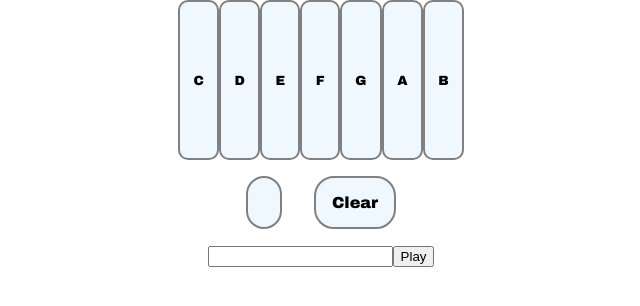
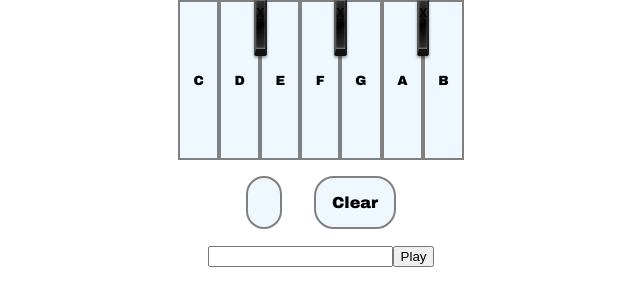
Before and after one commit to M00staff/bleacher-piano, a React (Create React App) app: page / in a window 1280 px wide. Shown: the top 306 px of the page, without its empty margins (319-959 px from the left). Built offline with nearby package versions, Linux system fonts and the light colour scheme.

Commit message:
add the black keys, could continue, but have other work to do - this was fun though

```diff
--- a/src/App.css
+++ b/src/App.css
@@ -9,7 +9,6 @@
 .keyButton {
   border: solid 2px grey;
   background-color: aliceblue;
-  border-radius: 10px;
   cursor: pointer;
   padding: 1em;
   font-family: "Arial Black", Gadget, sans-serif;
@@ -54,3 +53,33 @@
   background-color: red;
   cursor: pointer;
 }
+
+.black-keys {
+  position: absolute;
+  left: 85%;
+  height:3em;
+  background:#333;
+  background:-webkit-linear-gradient(-20deg,#333,#000,#333);
+  background:-moz-linear-gradient(-20deg,#333,#000,#333);
+  background:-ms-linear-gradient(-20deg,#333,#000,#333);
+  background:-o-linear-gradient(-20deg,#333,#000,#333);
+  background:linear-gradient(-20deg,#333,#000,#333);
+  z-index:10;
+  border-width:1px 2px 7px;
+  border-style:solid;
+  border-color:#666 #222 #111 #555;
+  -webkit-box-shadow:inset 0px -1px 2px rgba(255,255,255,0.4),0 2px 3px rgba(0,0,0,0.4);
+  -moz-box-shadow:inset 0px -1px 2px rgba(255,255,255,0.4),0 2px 3px rgba(0,0,0,0.4);
+  box-shadow:inset 0px -1px 2px rgba(255,255,255,0.4),0 2px 3px rgba(0,0,0,0.4);
+  -webkit-border-radius:0 0 2px 2px;
+  -moz-border-radius:0 0 2px 2px;
+  border-radius:0 0 2px 2px;
+}
+
+.black-keys-hide {
+  display: none;
+}
+
+.mappedKeyWrapper {
+  position: relative;
+}
--- a/src/components/Piano.jsx
+++ b/src/components/Piano.jsx
@@ -42,7 +42,8 @@ export const Piano = () => {
   return (
     <Fragment>
       <div className="keyWrapper">
-        {pianoKeys.map(x =>
+        {pianoKeys.map((x, i) =>
+          <span className="mappedKeyWrapper">
             <button
               className="keyButton"
               key={x}
@@ -51,7 +52,9 @@ export const Piano = () => {
               onAnimationEnd={(e) => e.target.classList.remove("clickedButton")}
             >
               {x}
-          </button>)}
+            </button>
+            <span className={i % 2 === 1 ? "black-keys" : "black-keys-hide"}>x</span>
+          </span>)}
       </div>
       <div className="controlsWrapper">
         <div className="notes">
```
Lines whose indentation alone changed are shown as unchanged.
